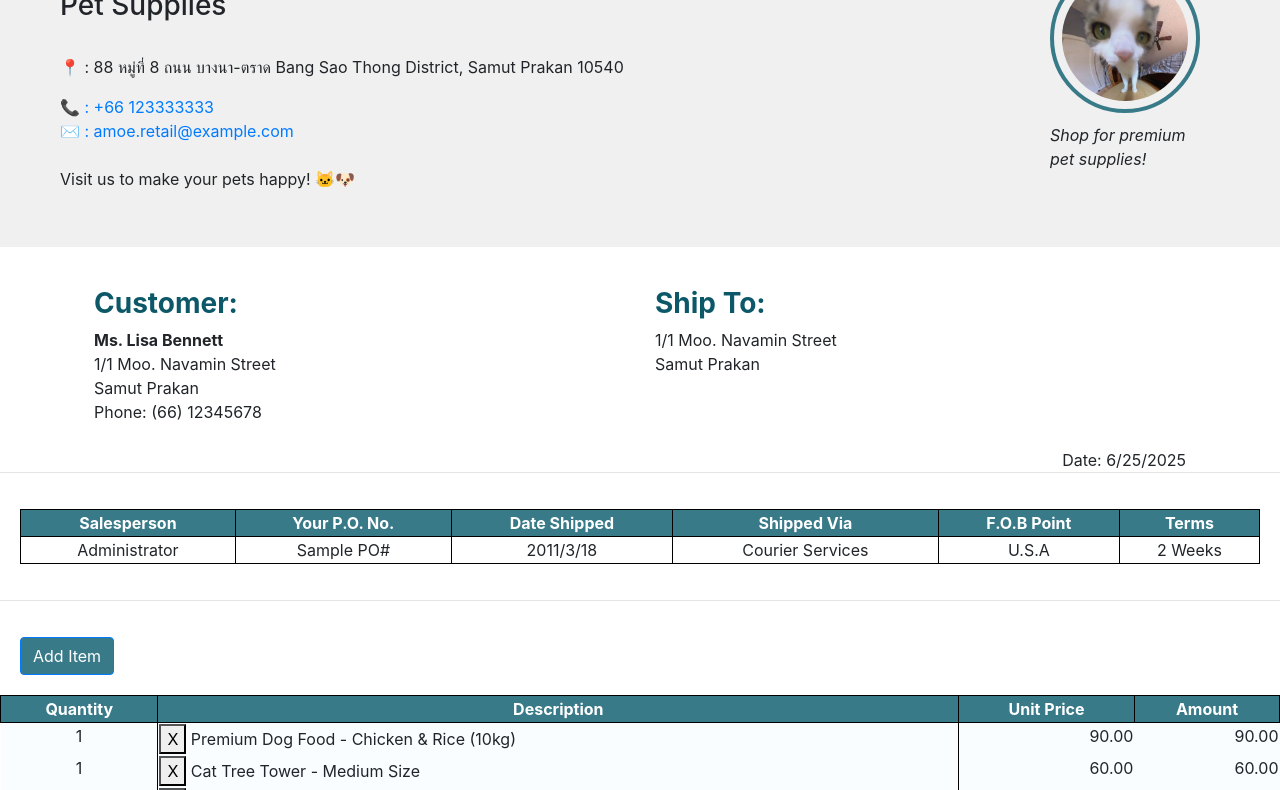
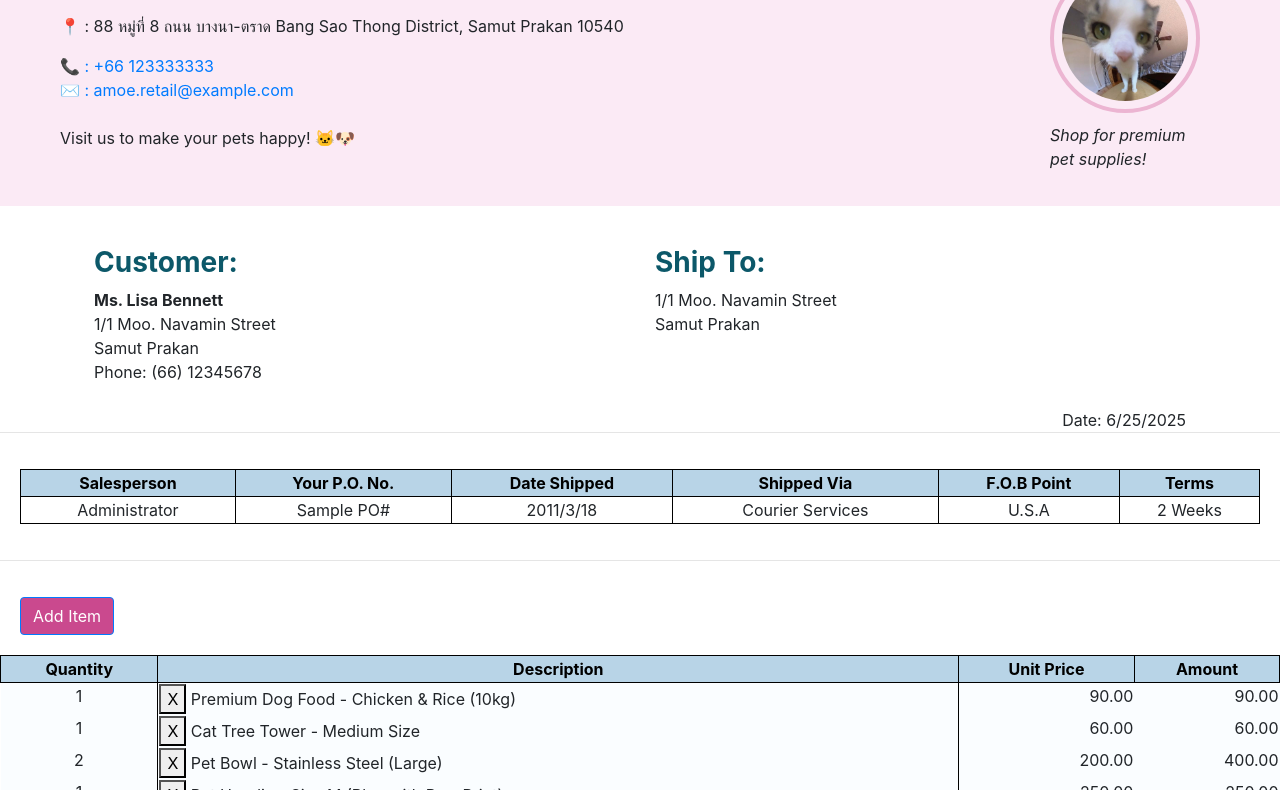
Before and after one commit to khinyadanarmoe/quotation, a plain HTML site: page index.html in a window 1280 px wide. Shown: the part 107-897 px from the top of the page. Drawn offline with nearby package versions, Linux system fonts and the light colour scheme.

Commit message:
code updated

```diff
--- a/css/styles.css
+++ b/css/styles.css
@@ -64,7 +64,7 @@ p.i {
 #shop_img{
     border-radius: 50%;
     width: 150px;
-    border: 4px solid #397a89;
+    border: 4px solid #ecb5d2;
     padding: 8px;
     margin-bottom: 10px
 }
@@ -72,7 +72,7 @@ p.i {
 #store_info{
     display: flex;
     justify-content: space-between;
-    background-color: #f0f0f0;
+    background-color: #fbeaf5;
     padding-left: 20px
 }
 
@@ -102,8 +102,7 @@ p.i {
 }
 
 #deli_info th{
-    background-color: #397a89;
-    color: white;
+    color: black;
     text-align: center;
 }
 
@@ -126,7 +125,7 @@ p.i {
 }
 
 #add-item-btn{
-    background-color: #397a89;
+    background-color: #ca498e;
 }
 
 #featured-2 h3{
@@ -139,8 +138,7 @@ p.i {
 }
 
 #quotationTable th {
-    background-color: #397a89;
-    color: white;
+    color: black;
     text-align: center;
 
 }
--- a/index.html
+++ b/index.html
@@ -25,7 +25,7 @@
             <p><I>Shop for premium pet supplies!</I></p>
         </div>
         <div id="contact">
-            <h1><Strong>Amoe's</Strong> <h3>Pet Supplies</h3></h1>
+            <h1><Strong style="font-family: 'Segoe UI', Tahoma, Geneva, Verdana, sans-serif; color:rgb(245, 66, 98)">Amoe's</Strong> <span style="font-size: 2rem;">Pet Supplies</span></h1>
             <br />
             <p>📍 : 88 หมู่ที่ 8 ถนน บางนา-ตราด Bang Sao Thong District, Samut Prakan 10540</p>
             <a href="tel:+66123333333">📞 : +66 123333333</a> <br />
```
